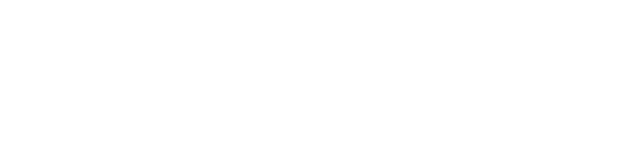
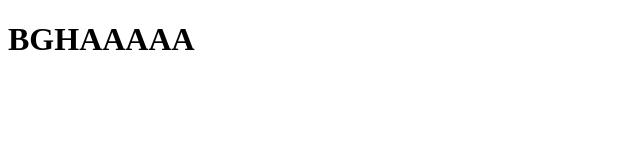
Before and after one commit to 38693/Les4, a plain HTML site: page index.html in a window 1280 px wide. Shown: the whole page, without its empty margins (0-640 px from the left). Drawn offline with Linux system fonts and the light colour scheme.

Commit message:
READMEadded

```diff
--- a/index.html
+++ b/index.html
@@ -6,6 +6,7 @@
     <title>Document</title>
 </head>
 <body>
+    <h1>BGHAAAAA</h1>
 
 </body>
 </html>
```
Also changed, not shown: 1 other file.
